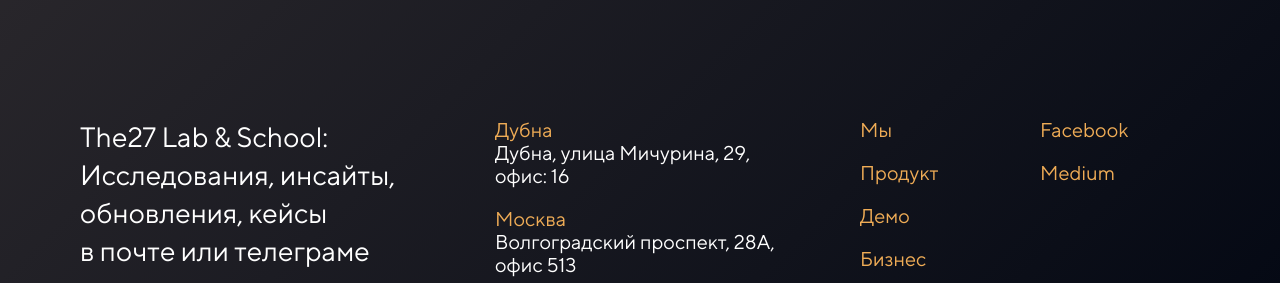
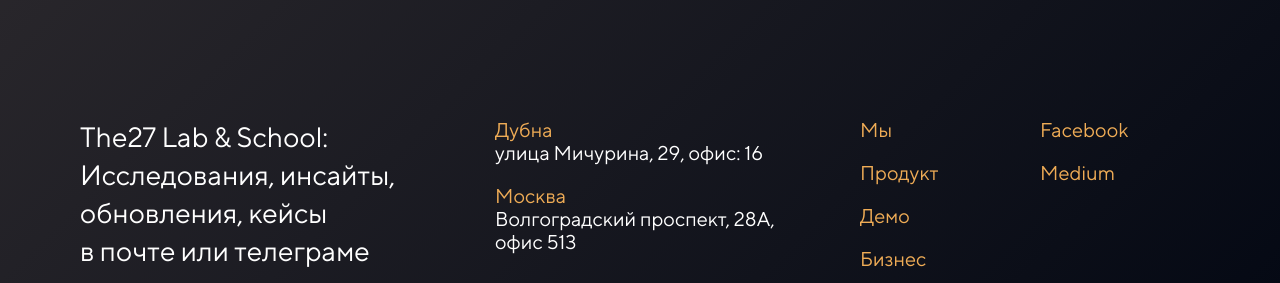
Before and after one commit to AndreyKirichenko/TheWaay, a website built with webpack: page src/pug/index.pug in a window 1280 px wide. Shown: the part 10008-10291 px from the top of the page. Built offline with nearby package versions, Linux system fonts and the light colour scheme; some packages are replaced by stand-ins of ours; what dom-delegate would draw is missing.

Commit message:
fixed address

```diff
--- a/src/pug/_footer.pug
+++ b/src/pug/_footer.pug
@@ -32,7 +32,7 @@
               | Дубна
 
             p.footerContacts__text
-              | Дубна, улица Мичурина, 29, офис:&nbsp;16
+              | улица Мичурина, 29, офис:&nbsp;16
 
           li.footerContacts__item
             span.footerContacts__title
```
